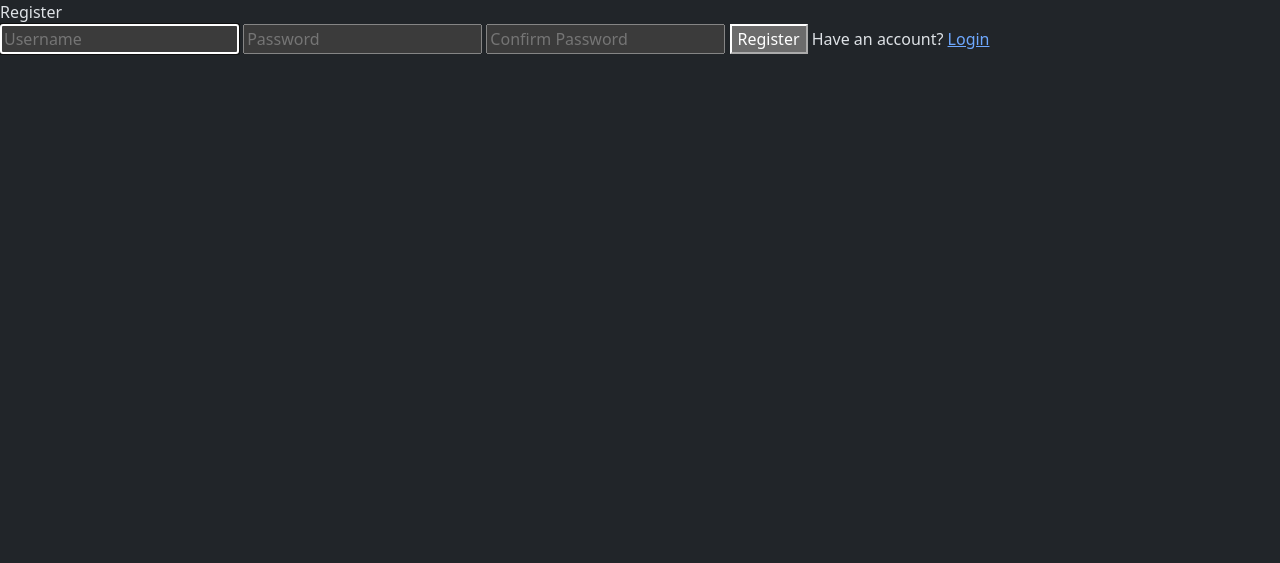
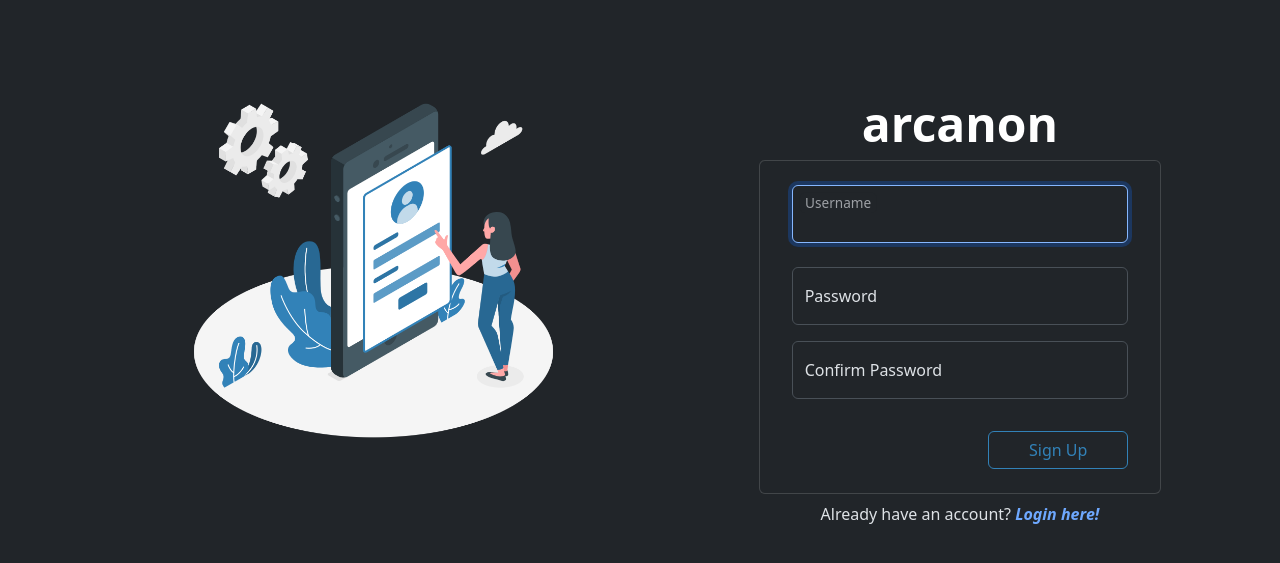
Before and after one commit to irfanalmsyah/arcanon, a Django app: page /register/ in a window 1280 px wide. Shown: the top 563 px of the page. Run offline with Django 4.2, Linux system fonts and the light colour scheme.

Commit message:
update login and register page

```diff
--- a/templates/main/register.html
+++ b/templates/main/register.html
@@ -1,16 +1,55 @@
 {% extends 'base.html' %}
+{% load static %}
 {% block title %}Register | {% endblock title %}
 {% block content %}
-    Register
-    <form action="{% url 'register' %}" method="POST">
-        {% csrf_token %}
-        <input type="text" placeholder="Username" name="username" autocomplete="username" autocapitalize="none"  autofocus required>
-        <input type="password" placeholder="Password" id="password1" name="password1" autocomplete="new-password" minlength="8" required >
-        <input type="password" placeholder="Confirm Password" id="password2" name="password2" autocomplete="new-password" minlength="8" oninput=check(this) required>
-        <button type="submit">Register</button>
-        Have an account? <a href="{% url 'login' %}">Login</a>
-    </form>
+    <div class="container-fluid h-custom pt-3">
+        <div class="row d-flex justify-content-center   ">
+            <div class="col-md-9 col-lg-6 col-xl-5">
+                <img src="{% static 'img/register.png' %}"
+                class="img-fluid" alt="Sample image">
+            </div>
+            <div class="col-md-8 col-lg-6 col-xl-4 offset-xl-1 pt-5">
+                <div class="fw-bold title text-white text-center mt-4" style="font-size: 3rem;">
+                    arcanon
+                </div>
+                <div class="card px-3 py-2">
+                    <div class="card-body">
+                        <form action="{% url 'register' %}" method="POST">
+                            {% csrf_token %}
+                            <div class="form-outline mb-4 form-floating">
+                                <input name="username" autocomplete="username" autocapitalize="none"  autofocus required type="text" id="form3Example3" class="form-control"
+                                placeholder="Enter a valid email address" />
+                                <label class="form-label" for="form3Example3">Username</label>
+                            </div>
 
+                            <div class="form-outline form-floating mb-3">
+                                <input type="password" id="password1" class="form-control"
+                                placeholder="Enter password"  name="password1" autocomplete="current-password" minlength="8" required />
+                                <label class="form-label" for="password1">Password</label>
+                            </div>
+                            <div class="form-outline form-floating mb-3">
+                                <input type="password" id="password2" class="form-control"
+                                placeholder="Enter password"  name="password2" autocomplete="current-password" minlength="8" oninput=check(this) required />
+                                <label class="form-label" for="password2">Confirm Password</label>
+                            </div>
+                            <div class="text-center text-lg-end mt-4 pt-2">
+                                <button type="submit" class="btn btn-outline-blue "
+                                style="padding-left: 2.5rem; padding-right: 2.5rem;">Sign Up</button>
+                            </div>
+                        </form>
+                    </div>
+                </div>
+                <div class="justify-content-center text-center pt-2">
+                    Already have an account? <a href="{% url 'login' %}" class="text-decoration-none fw-semibold fst-italic">Login here!</a>
+                </div>
+                {% if message %}
+                <div class=" alert alert-danger-dark text-center mt-2" role="alert">
+                    {{ message }}
+                </div>
+                {% endif %}
+            </div>
+        </div>
+    </div>
     <script language='javascript' type='text/javascript'>
         function check(input) {
             if (input.value != document.getElementById('password1').value) {
```
Also changed, not shown: templates/main/login.html (+46 -8 lines), main/static/img/login.png (added), main/static/img/register.png (added).
